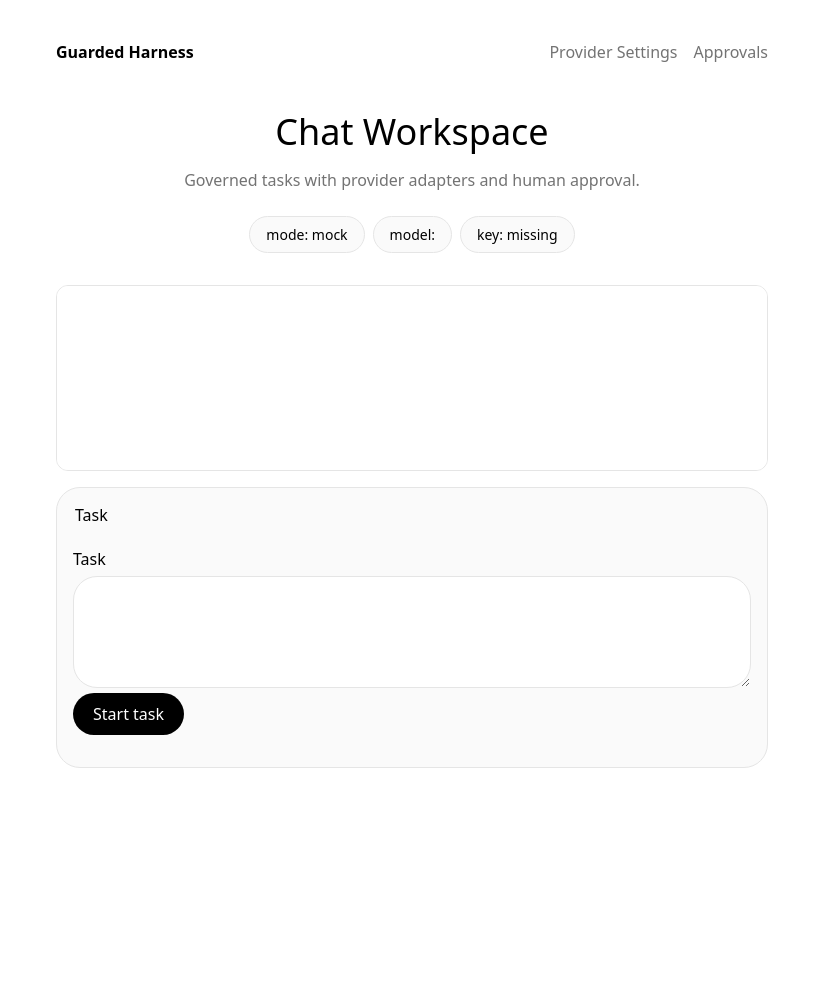
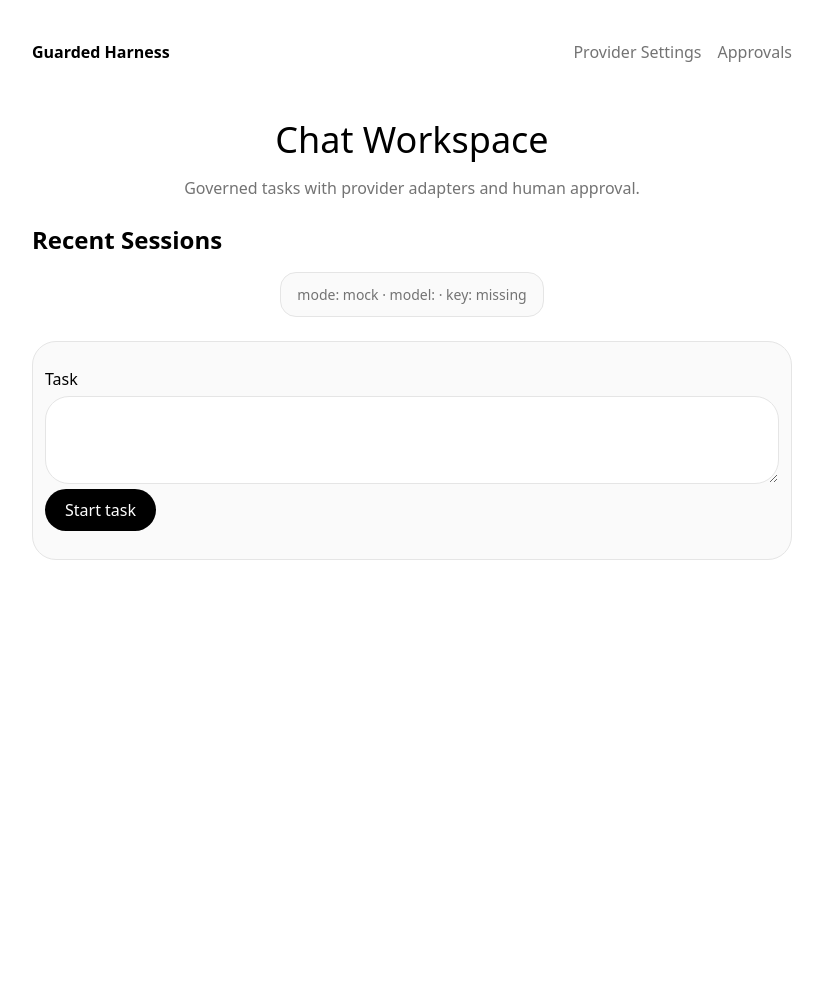
Before and after one commit to ZClucky-123/Harness, a FastAPI app: page / in a window 1280 px wide. Shown: the whole page, without its empty margins (228-1051 px from the left). Before the commit the page ends 768 px from the top, so only its background shows below. Run offline with FastAPI, Linux system fonts and the light colour scheme.

Commit message:
feat: use global scroll chat layout

```diff
--- a/src/guarded_harness/web/static/styles.css
+++ b/src/guarded_harness/web/static/styles.css
@@ -6,7 +6,7 @@
 
 body { margin: 0; background: #fff; }
 .shell { max-width: 760px; margin: 0 auto; padding: 24px; }
-.chat-app { box-sizing: border-box; height: 100vh; display: grid; grid-template-rows: auto auto minmax(0, 1fr) auto; gap: 16px; }
+.chat-page { min-height: 100vh; padding-bottom: 180px; }
 .shell.wide { max-width: 1040px; }
 .site-header { position: sticky; top: 0; z-index: 10; display: flex; align-items: center; justify-content: space-between; gap: 16px; min-height: 56px; background: rgba(255,255,255,0.96); backdrop-filter: blur(12px); }
 .brand { color: #000; font-weight: 600; text-decoration: none; }
@@ -14,28 +14,27 @@ body { margin: 0; background: #fff; }
 .nav-links a, .muted-link { color: #737373; text-decoration: none; }
 .nav-links a:hover, .muted-link:hover { color: #000; text-decoration: underline; text-underline-offset: 4px; }
 .hero { margin: 72px 0 32px; text-align: center; }
-.compact-hero { position: sticky; top: 56px; z-index: 9; margin: 0; padding: 16px 0; background: rgba(255,255,255,0.96); backdrop-filter: blur(12px); }
+.chat-intro { margin: 40px 0 24px; }
 h1 { margin: 0; font-size: 36px; line-height: 1.11; font-weight: 500; letter-spacing: 0; }
 h2 { margin: 0 0 16px; font-size: 24px; line-height: 1.33; font-weight: 600; letter-spacing: 0; }
 p { color: #737373; line-height: 1.5; }
 .status-pills { display: flex; justify-content: center; gap: 8px; flex-wrap: wrap; margin-top: 24px; }
 .pill, .mode-option { border: 1px solid #e5e5e5; border-radius: 9999px; padding: 8px 16px; background: #fafafa; color: #000; font-size: 14px; }
 .chat-panel, .panel, .queue-card, .terminal-card { border: 1px solid #e5e5e5; border-radius: 12px; background: #fff; }
-.chat-panel { padding: 16px; }
-.chat-scroll { overflow-y: auto; min-height: 0; scroll-behavior: smooth; scroll-padding-bottom: 160px; }
+.chat-panel { border: 0; padding: 0; }
 .conversation-list { display: grid; gap: 24px; }
-.conversation-list::after { content: ""; display: block; height: 160px; }
 .conversation-item { display: grid; gap: 10px; }
 .message { width: fit-content; max-width: min(100%, 620px); padding: 12px 16px; border-radius: 16px; }
 .message p { margin: 8px 0 0; }
 .message-user { justify-self: end; background: #f5f5f5; }
 .message-agent { justify-self: start; background: #fafafa; border: 1px solid #e5e5e5; }
+.message-system { justify-self: center; color: #737373; background: #fafafa; border: 1px solid #e5e5e5; font-size: 14px; }
 .message-user strong, .message-agent strong { color: #000; font-weight: 500; }
-.composer { margin: 24px 0 64px; padding: 16px; border: 1px solid #e5e5e5; border-radius: 24px; background: #fafafa; }
-.composer-sticky { position: sticky; bottom: 16px; margin: 0 0 8px; }
+.composer { margin: 24px 0 64px; padding: 12px; border: 1px solid #e5e5e5; border-radius: 24px; background: #fafafa; }
+.composer-compact { padding: 12px; }
 label { display: block; margin: 14px 0 6px; font-weight: 500; color: #000; }
 input[type="text"], input:not([type]), input[type="password"], textarea { box-sizing: border-box; width: 100%; border: 1px solid #e5e5e5; border-radius: 9999px; padding: 10px 16px; background: #fff; color: #000; font: inherit; }
-textarea { min-height: 112px; border-radius: 24px; resize: vertical; }
+textarea { min-height: 72px; border-radius: 24px; resize: vertical; }
 button, .button-primary { border: 0; border-radius: 9999px; background: #000; color: #fff; padding: 10px 20px; font: inherit; font-weight: 500; cursor: pointer; text-decoration: none; }
 button.deny { background: #fff; color: #991b1b; border: 1px solid #fecaca; }
 pre { overflow-x: auto; white-space: pre-wrap; border-radius: 12px; background: #fafafa; padding: 16px; color: #000; }
@@ -60,7 +59,6 @@ dd { margin: 0; }
 .event-title, .status-badge { font-weight: 500; }
 @media (max-width: 760px) {
   .shell { padding: 18px; }
-  .chat-app { height: 100vh; }
   .site-header { align-items: flex-start; flex-direction: column; }
   .queue-grid { grid-template-columns: 1fr; }
   h1 { font-size: 30px; }
--- a/src/guarded_harness/web/templates/index.html
+++ b/src/guarded_harness/web/templates/index.html
@@ -7,31 +7,25 @@
   <link rel="stylesheet" href="{{ url_for('static', path='styles.css') }}">
 </head>
 <body>
-  <main class="shell chat-app">
+  <main class="shell chat-page">
     <header class="site-header">
       <a class="brand" href="/">Guarded Harness</a>
       <nav class="nav-links"><a href="/settings">Provider Settings</a><a href="/approvals">Approvals</a></nav>
     </header>
-    <section class="hero compact-hero">
+    <section class="hero chat-intro">
       <h1>Chat Workspace</h1>
       <p>Governed tasks with provider adapters and human approval.</p>
-      <div class="status-pills">
-        <span class="pill">mode: {{ settings.mode }}</span>
-        <span class="pill">model: {{ settings.model }}</span>
-        <span class="pill">key: {% if credential_configured %}configured{% else %}missing{% endif %}</span>
-      </div>
     </section>
-    <section class="chat-panel chat-scroll" id="chat-scroll">
+    <section class="chat-panel">
       <h2>Recent Sessions</h2>
       <div class="conversation-list">
+        <div class="message message-system chat-status">mode: {{ settings.mode }} · model: {{ settings.model }} · key: {% if credential_configured %}configured{% else %}missing{% endif %}</div>
         {% for item in conversation_items %}
           <article class="conversation-item">
             <div class="message message-user">
-              <strong>You</strong>
               <p>{{ item.task }}</p>
             </div>
             <div class="message message-agent">
-              <strong>Harness</strong>
               <p>{{ item.summary }}</p>
               <p>{{ item.status }} - {{ item.step_count }} steps</p>
               <a class="muted-link" href="{{ item.trace_url }}">View trace</a>
@@ -40,20 +34,16 @@
         {% endfor %}
       </div>
     </section>
-    <form class="composer composer-sticky" action="/sessions" method="post">
+    <form class="composer composer-compact" action="/sessions" method="post">
       <fieldset>
-        <legend>Task</legend>
         <label for="task">Task</label>
-        <textarea id="task" name="task" required></textarea>
+        <textarea id="task" name="task" rows="3" required></textarea>
         <button type="submit">Start task</button>
       </fieldset>
     </form>
   </main>
   <script>
-    const chat = document.getElementById("chat-scroll");
-    if (chat) {
-      chat.scrollTop = chat.scrollHeight;
-    }
+    window.scrollTo({ top: document.body.scrollHeight, behavior: "instant" });
   </script>
 </body>
 </html>
```
Also changed, not shown: docs/superpowers/plans/2026-07-12-global-scroll-chat-followup.md (added, +19 -0 lines), docs/superpowers/specs/2026-07-12-global-scroll-chat-followup.md (added, +20 -0 lines), tests/integration/test_web.py (+21 -12 lines).
